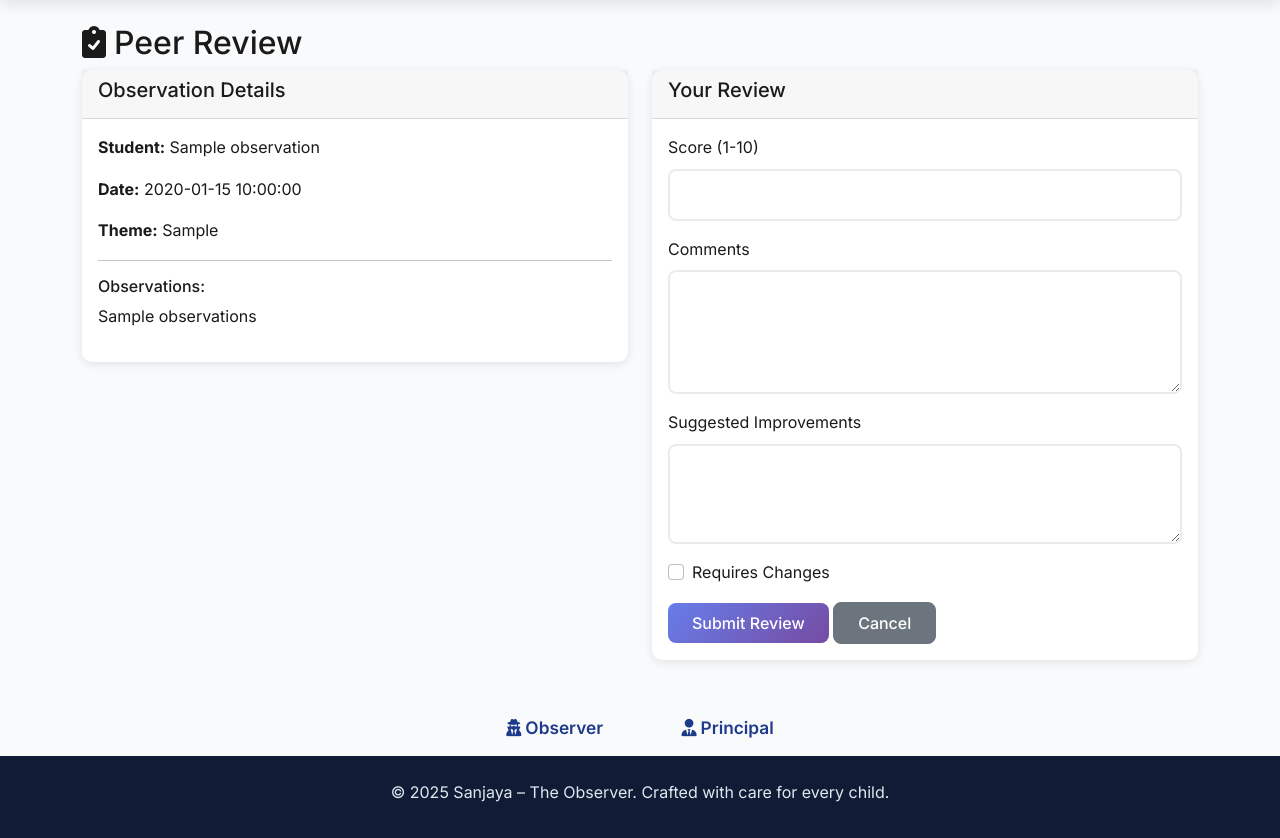
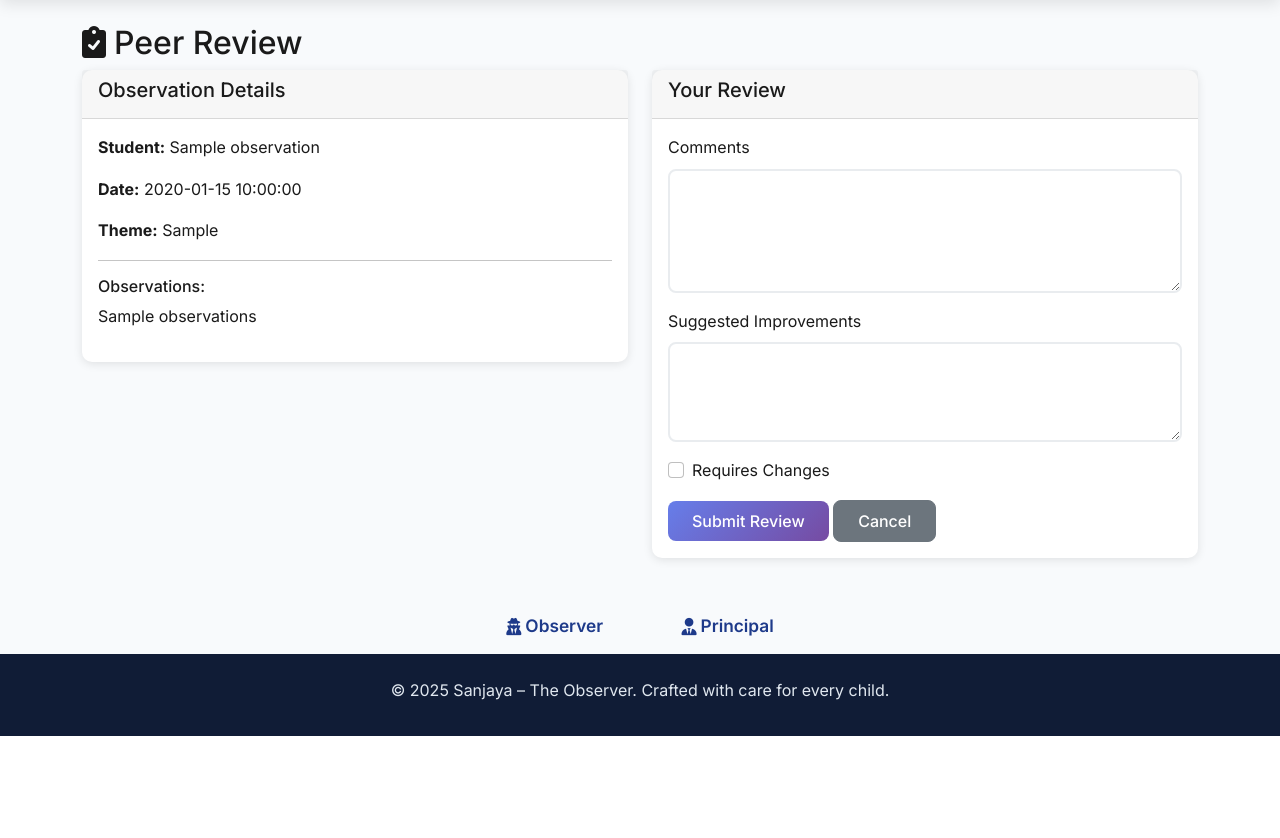
Before and after one commit to Projectworkpls/Final_Obs, a Python web app: template templates/observer/conduct_peer_review.html in a window 1280 px wide. Shown: the part 87-925 px from the top of the page. After the commit the page ends 823 px from the top, so only its background shows below. Run offline with Jinja, Linux system fonts and the light colour scheme; the template is opened without the code that fills it: most values are stand-ins (such as "Sample title", 1, 10 or a date in 2020); some libraries are stand-ins or nearby versions.

Commit message:
Update conduct_peer_review.html

```diff
--- a/templates/observer/conduct_peer_review.html
+++ b/templates/observer/conduct_peer_review.html
@@ -28,10 +28,11 @@
                 </div>
                 <div class="card-body">
                     <form method="POST">
-                        <div class="mb-3">
+                        <!-- Remove the Score (1-10) input field -->
+                        <!-- <div class="mb-3">
                             <label for="review_score" class="form-label">Score (1-10)</label>
                             <input type="number" class="form-control" id="review_score" name="review_score" min="1" max="10" required>
-                        </div>
+                        </div> -->
 
                         <div class="mb-3">
                             <label for="review_comments" class="form-label">Comments</label>
```
